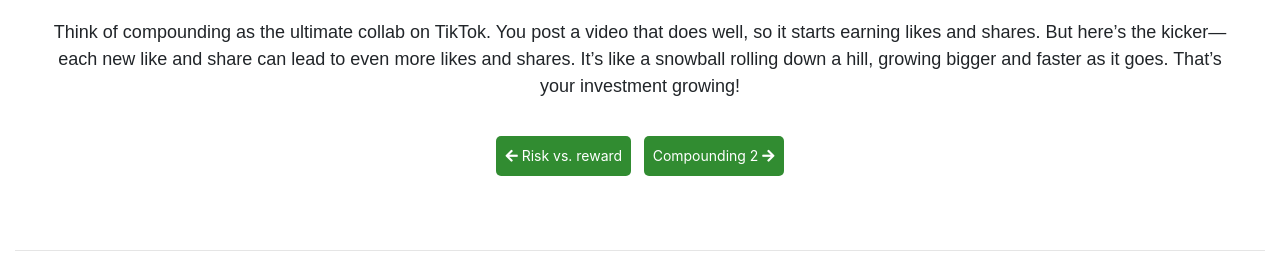
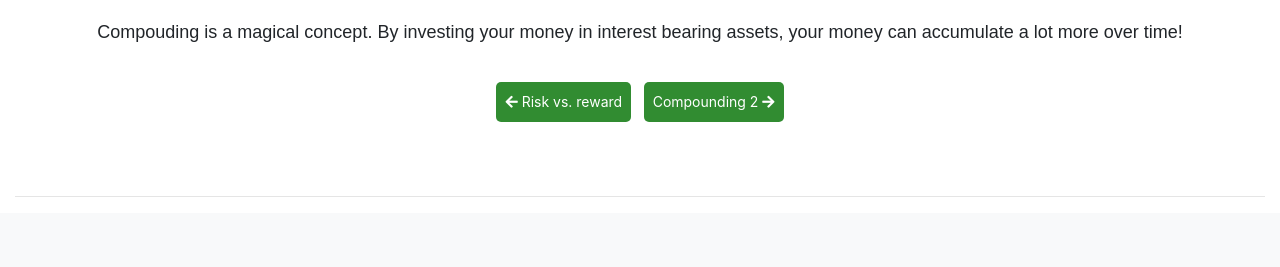
Before and after one commit to Mzisbrod/investips, a Flask app: page /class/Compounding in a window 1280 px wide. Shown: the part 609-876 px from the top of the page. After the commit the page ends 806 px from the top, so only its background shows below. Run offline with Flask 3, Linux system fonts and the light colour scheme; some libraries are stand-ins or nearby versions.

Commit message:
video on results, text updated

```diff
--- a/server.py
+++ b/server.py
@@ -25,9 +25,9 @@ classes_content = {
     'Risk vs. Reward': {
         'module': "classes_content",
         'title': 'Risk vs. Reward',
-        'text_content': 'This concept is like the seesaw in the playground. If one side goes up, the other comes '
-                        'down. In investing, if you take bigger risks, the potential for big rewards goes up. But so '
-                        'does the chance of taking a hit.',
+        'text_content': 'Risk and reward move together. As your risk increases, so '
+                        'does your reward! It\'s important to understand your ability '
+                        'to stomach a loss, which is called your risk tolerance. ',
         'media_content': "https://www.youtube.com/embed/j1TioBRFvwo",
         'prev': "bonds",
         'prev_module': "classes_content",
@@ -48,10 +48,7 @@ classes_content = {
     'Compounding': {
         'module': "classes_content",
         'title': 'Power of Compounding',
-        'text_content': 'Think of compounding as the ultimate collab on TikTok. You post a video that does well, '
-                        'so it starts earning likes and shares. But here’s the kicker—each new like and share can '
-                        'lead to even more likes and shares. It’s like a snowball rolling down a hill, growing bigger '
-                        'and faster as it goes. That’s your investment growing!',
+        'text_content': 'Compouding is a magical concept. By investing your money in interest bearing assets, your money can accumulate a lot more over time!',
         'media_content': "https://www.youtube.com/embed/G2ruiumT8xc",
         'prev': "Risk vs. Reward",
         'prev_module': "classes_content",
--- a/templates/results.html
+++ b/templates/results.html
@@ -6,7 +6,8 @@
     <div class="button-container">
     {% if classes | length == 0 %}
         <h2>Good Job!</h2>
-        <iframe>        </iframe>
+        <iframe class='iframe_styling media' src="https://www.youtube.com/embed/-8_z-pB0Jk8" title="YouTube video player" referrerpolicy="strict-origin-when-cross-origin" allowfullscreen ></iframe>
+
     {% else %}
         {% for quiz in classes %}
             <a class="quiz-retry row" href="{{ url_for('class_info', class_name=quiz) }}">
```
